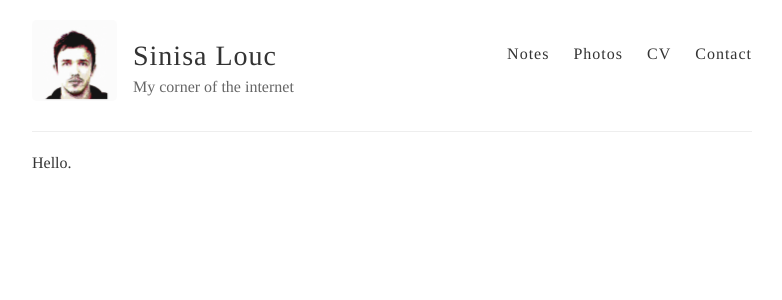
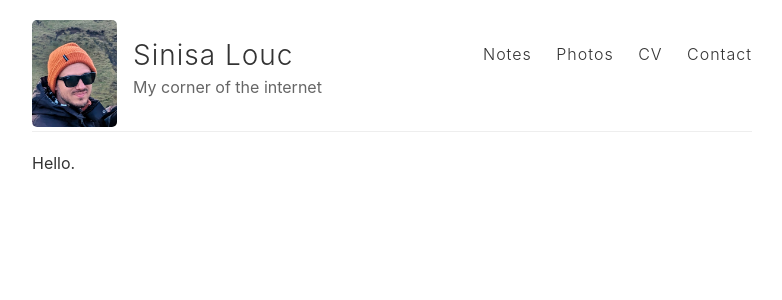
Before and after one commit to slouc/slouc.github.io, a Jekyll site: the page built from index.html, in a window 1280 px wide. Shown: the top 300 px of the page, without its empty margins (248-1030 px from the left). Built offline with Jekyll 4.4.1, drawn with Linux system fonts in a browser that asks for light colours.

Commit message:
cosmetics

```diff
--- a/_config.yml
+++ b/_config.yml
@@ -2,7 +2,7 @@ name: Sinisa Louc
 
 description: My corner of the internet
 
-avatar: https://raw.githubusercontent.com/slouc/slouc.github.io/master/images/profile_pic.png
+avatar: https://raw.githubusercontent.com/slouc/slouc.github.io/master/images/profile_pic.jpeg
 
 permalink: /:title/
 
--- a/_sass/_variables.scss
+++ b/_sass/_variables.scss
@@ -15,7 +15,7 @@ $lightGray: #eee;
 $white: #fff;
 
 // Font stacks
-$fontfamily: "Bookman Old Style", "Serifa BT", "URW Bookman L", "itc bookman", times, serif;
+$fontfamily: -apple-system, BlinkMacSystemFont, segoe ui, Roboto, Oxygen, Ubuntu, Cantarell, open sans, helvetica neue, sans-serif;
 
 // Mobile breakpoints
 @mixin mobile {
```
Also changed, not shown: images/profile_pic.jpeg (added), images/profile_pic.png (deleted).
